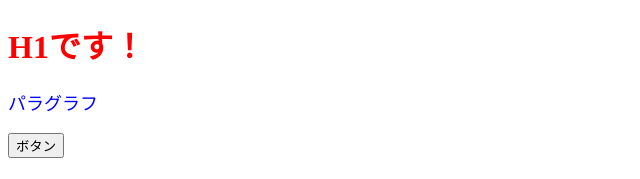
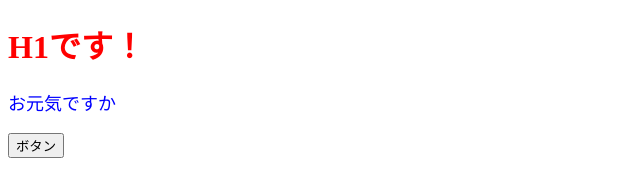
Before and after one commit to shikihaya/react, a React (Create React App) app: page / in a window 1280 px wide. Shown: the top 179 px of the page, without its empty margins (0-640 px from the left). Built offline with nearby package versions, Linux system fonts and the light colour scheme.

Commit message:
componentの使用

```diff
--- a/src/App.jsx
+++ b/src/App.jsx
@@ -1,17 +1,13 @@
 import React from "react";
+import ColorfulMessage from "./components/ColorfulMessage";
 
 const App = () => {
   const onClickButton = () => alert();
 
-  const contentStyle = {
-    color: "blue",
-    fontSize: "18px"
-  };
-
   return (
     <>
       <h1 style={{ color: "red" }}>H1です！</h1>
-      <p style={contentStyle}>パラグラフ</p>
+      <ColorfulMessage />
       <button onClick={onClickButton}>ボタン</button>
     </>
   );
--- /dev/null
+++ b/src/components/ColorfulMessage.jsx
@@ -0,0 +1,12 @@
+import React from "react";
+
+const ColorfulMessage = () => {
+  const contentStyle = {
+    color: "blue",
+    fontSize: "18px"
+  };
+
+  return <p style={contentStyle}>お元気ですか</p>;
+};
+
+export default ColorfulMessage;
```
